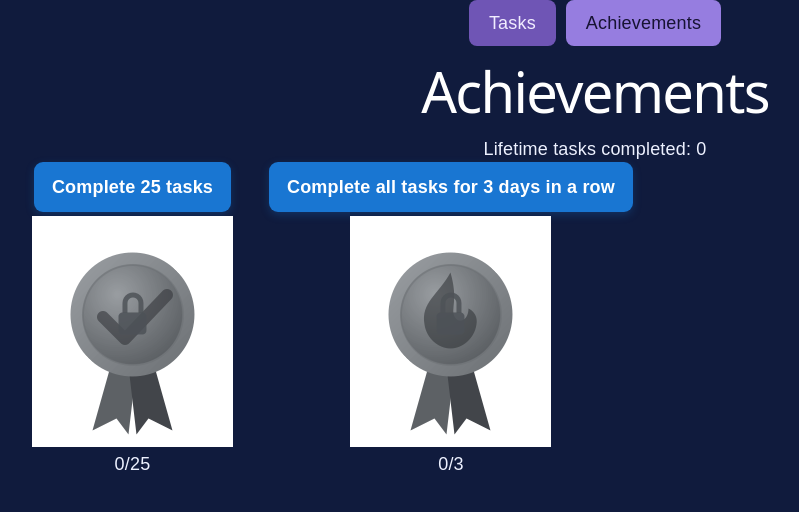
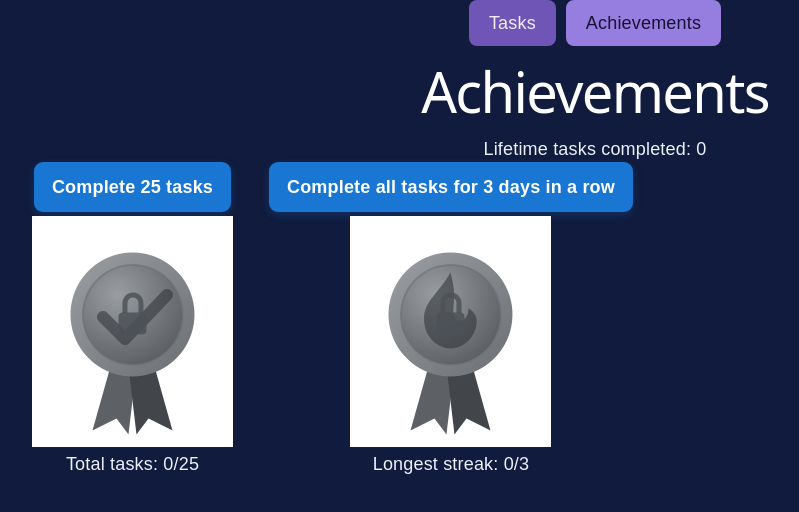
Before and after one commit to Kalemax/Todo-web-app, a React (Vite) app: page /achievements in a window 1280 px wide. Shown: the top 512 px of the page, without its empty margins (45-844 px from the left). Built offline with nearby package versions, Linux system fonts and the light colour scheme.

Commit message:
Checkpoint 7: Polished second achievement functionality

```diff
--- a/src/Achievements.jsx
+++ b/src/Achievements.jsx
@@ -82,12 +82,12 @@ function Achievements({ tasks, longestStreak }) {
               <li key={achievementOneName}>
                 <p className="achievement-name">{achievementOneName}</p>
                 <img className="achievement-badge" src={imageSrcOne} alt={achievementOneName} />
-                <p className="achievement-progress">{totalCompleted}/{achievementOneGoal}</p>
+                <p className="achievement-progress">Total tasks: {totalCompleted}/{achievementOneGoal}</p>
               </li>
               <li key={achievementTwoName}>
                 <p className="achievement-name">{achievementTwoName}</p>
                 <img className="achievement-badge" src={imageSrcTwo} alt={achievementTwoName} />
-                <p className="achievement-progress">{longestStreak}/{achievementTwoGoal}</p>
+                <p className="achievement-progress">Longest streak: {longestStreak}/{achievementTwoGoal}</p>
               </li>
       </ul>
     </div>
--- a/src/App.jsx
+++ b/src/App.jsx
@@ -43,9 +43,14 @@ function App() {
     setTasks(tasks.map(task => task.id === id ? { ...task, completed: !task.completed } : task))
   }
 
+  //Moves the task to the next day
+  function moveToTomorrow(id) {
+    setTasks(tasks.map(task => task.id === id ? { ...task, dueDate: new Date(new Date(task.dueDate).setDate(new Date(task.dueDate).getDate() + 1)) } : task))
+  }
   //Checks for a streak of tasks being completed in a day
   function calculateStreak(tasks) {
   let streak = 0
+  let highest = 0
   let checkDate = new Date()  // start from today
 
   for (let i = 0; i < 365; i++) {
@@ -55,19 +60,23 @@ function App() {
     const hasTasks = tasksForDay.length > 0
     const allCompleted = hasTasks && tasksForDay.every(task => task.completed)
 
-    if (!allCompleted) break  // streak broken, stop counting
+    if (!allCompleted){
+      streak = 0  // Streak broken; resets to 0
+    }else{
+      streak++
+    }
 
-    streak++
+    if(streak > highest) {
+      highest = streak
+    }
     checkDate.setDate(checkDate.getDate() - 1)  // move back one day
   }
+  return highest
+}
+//Holds  longest streak values and saves it to local storage
+const longestStreak = calculateStreak(tasks)
+localStorage.setItem('longestStreak', longestStreak.toString())
 
-
-  return streak
-}
-//Holds current streak and longest streak values
-const currentStreak = calculateStreak(tasks)
-const longestStreak = currentStreak > parseInt(localStorage.getItem('longestStreak') || '0') ? currentStreak : parseInt(localStorage.getItem('longestStreak') || '0')
-localStorage.setItem('longestStreak', longestStreak.toString())
   //Only displays tasks that are due on the selected date
   const selectedDateTasks = tasks.filter(task => new Date(task.dueDate).toDateString() === selectedDate.toDateString())
 
@@ -130,6 +139,9 @@ localStorage.setItem('longestStreak', longestStreak.toString())
               <button onClick={() => handleRemoveTask(task.id)}>
                 🗑️
               </button>
+              <button onClick={() => moveToTomorrow(task.id)}>
+                ⏭️
+              </button>
                 </li>
               ))}
             </ul>
```
